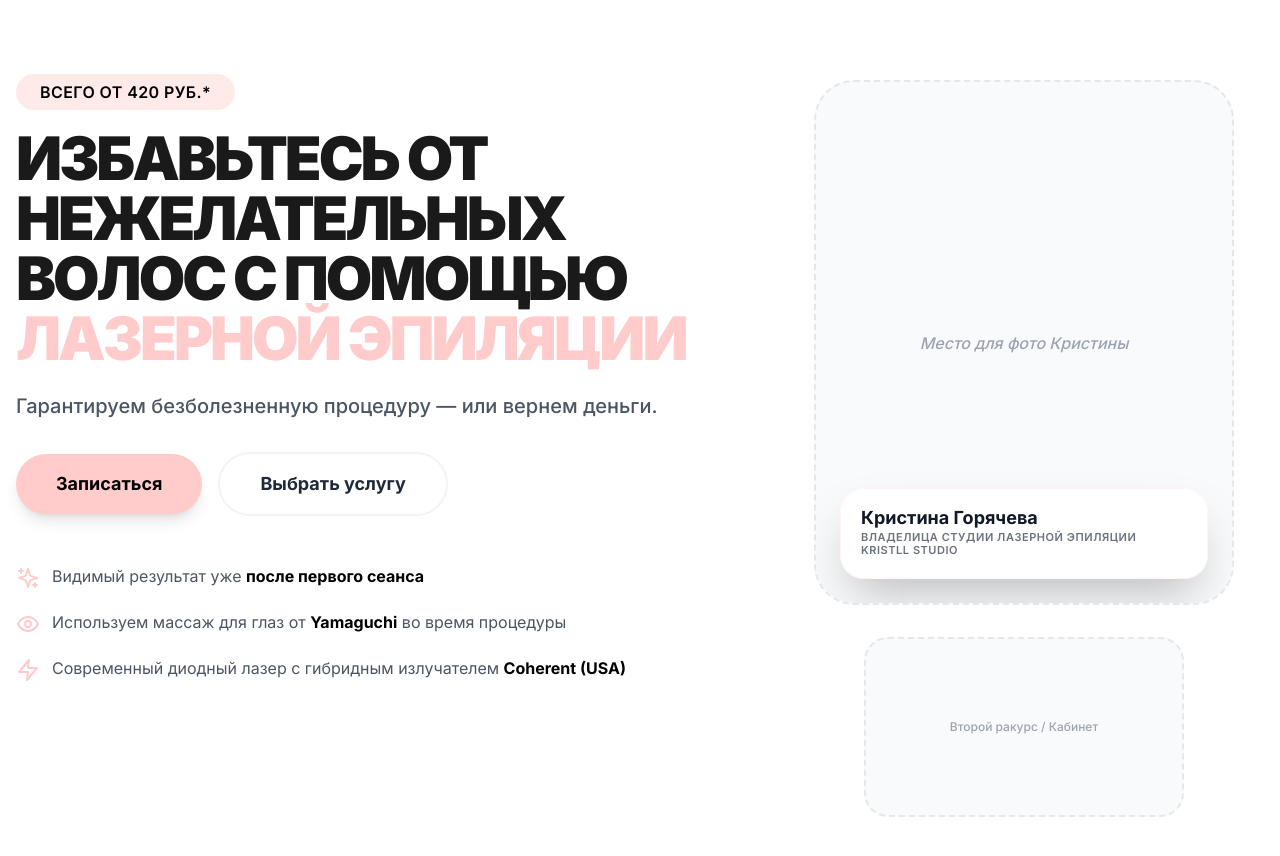
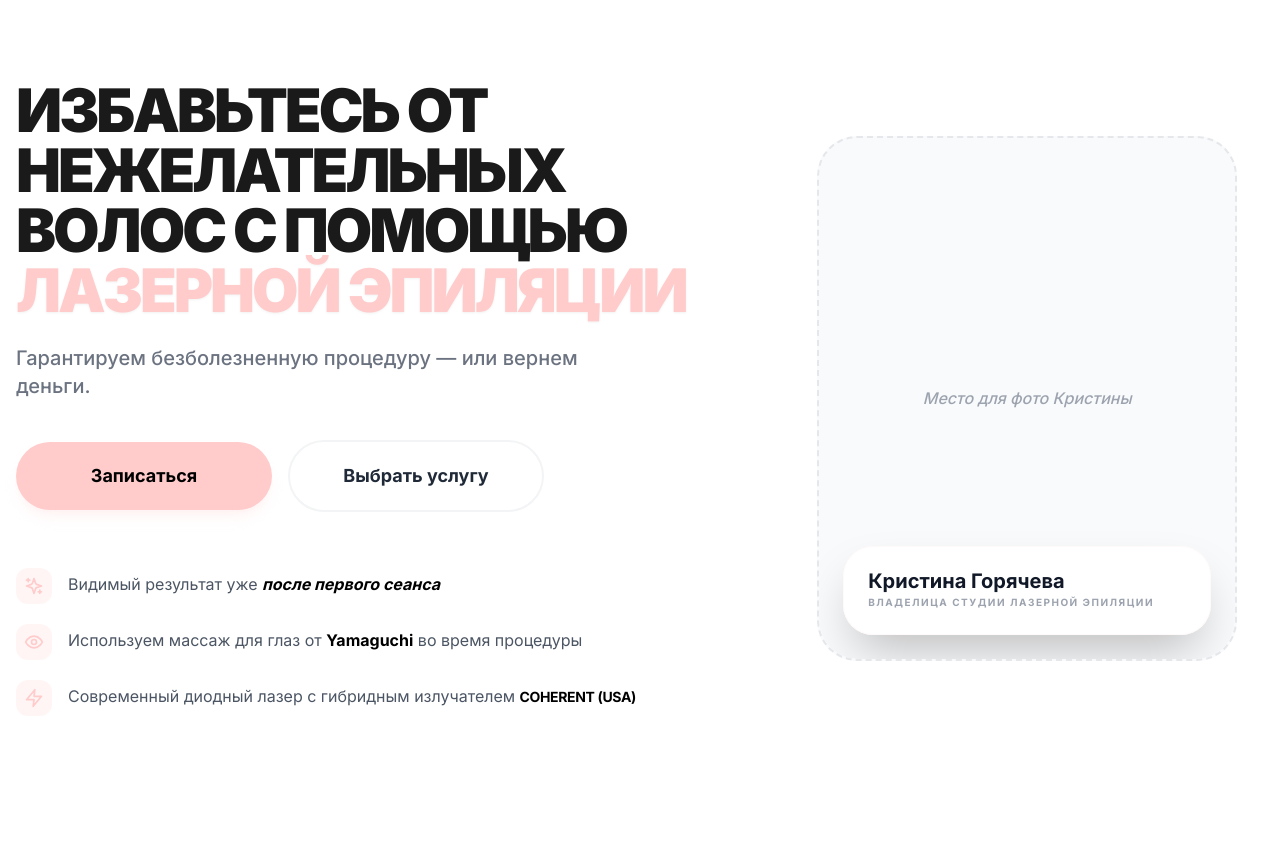
Before and after one commit to Mitrofanoff1/Kristll, a Next.js app: page / in a window 1280 px wide. Shown: the top 856 px of the page. Built offline with nearby package versions, Linux system fonts and the light colour scheme.

Commit message:
Update Hero.tsx

```diff
--- a/components/Hero.tsx
+++ b/components/Hero.tsx
@@ -3,90 +3,81 @@ import { Sparkles, Zap, Eye } from 'lucide-react';
 
 const Hero = () => {
   return (
-    <section className="relative overflow-hidden bg-white pt-6 pb-16 lg:pt-20 lg:pb-32">
-      {/* Мягкие декоративные круги на фоне */}
-      <div className="absolute top-0 right-0 -translate-y-1/2 translate-x-1/4 w-96 h-96 bg-accent/20 rounded-full blur-3xl -z-10"></div>
-      <div className="absolute bottom-0 left-0 translate-y-1/2 -translate-x-1/4 w-96 h-96 bg-accent/10 rounded-full blur-3xl -z-10"></div>
+    <section className="relative overflow-hidden bg-white pt-10 pb-16 lg:pt-20 lg:pb-32">
+      {/* Декоративные мягкие круги на фоне для объема */}
+      <div className="absolute top-0 right-0 -translate-y-1/2 translate-x-1/4 w-96 h-96 bg-accent/20 rounded-full blur-[100px] -z-10"></div>
+      <div className="absolute bottom-0 left-0 translate-y-1/2 -translate-x-1/4 w-96 h-96 bg-accent/15 rounded-full blur-[100px] -z-10"></div>
 
       <div className="container mx-auto px-4">
-        <div className="flex flex-col items-center text-center lg:text-left lg:flex-row lg:items-start lg:gap-12">
+        <div className="flex flex-col items-center text-center lg:text-left lg:flex-row lg:items-center lg:gap-16">
 
-          {/* КОНТЕНТНАЯ ЧАСТЬ */}
+          {/* ТЕКСТОВЫЙ БЛОК */}
           <div className="w-full lg:w-3/5 z-10">
 
-            {/* Прайс-бейдж */}
-            <div className="inline-block mb-6">
-              <span className="bg-accent/40 px-6 py-2 rounded-full text-sm md:text-base font-semibold text-black tracking-wide uppercase">
-                Всего от 420 руб.*
-              </span>
-            </div>
-
             {/* Главный заголовок */}
-            <h1 className="text-3xl md:text-5xl lg:text-6xl font-black leading-[1.1] mb-6 text-[#1a1a1a] uppercase tracking-tighter">
+            <h1 className="text-[2.6rem] leading-[1.05] md:text-5xl lg:text-6xl font-black mb-6 text-[#1a1a1a] uppercase tracking-tighter">
               Избавьтесь от нежелательных волос с помощью <br className="hidden md:block" />
-              <span className="text-accent">лазерной эпиляции</span>
+              <span className="text-accent drop-shadow-sm">лазерной эпиляции</span>
             </h1>
 
-            {/* Подзаголовок с гарантией */}
-            <p className="text-lg md:text-xl text-gray-600 mb-8 max-w-2xl mx-auto lg:mx-0 font-medium">
+            {/* Гарантия (Подзаголовок) */}
+            <p className="text-lg md:text-xl text-gray-500 mb-10 max-w-xl mx-auto lg:mx-0 font-medium leading-relaxed">
               Гарантируем безболезненную процедуру — или вернем деньги.
             </p>
 
-            {/* Кнопки в стиле скриншота 4 */}
-            <div className="flex flex-col sm:flex-row items-center justify-center lg:justify-start gap-4 mb-12">
-              <button className="w-full sm:w-auto bg-accent hover:bg-[#ffbaba] text-black text-lg font-bold py-4 px-10 rounded-full transition-all shadow-lg hover:shadow-accent/30 active:scale-95">
+            {/* Кнопки действия */}
+            <div className="flex flex-col sm:flex-row items-center justify-center lg:justify-start gap-4 mb-14">
+              <button className="w-full sm:w-64 bg-accent hover:bg-[#ffbaba] text-black text-lg font-bold py-5 px-8 rounded-full transition-all shadow-lg shadow-accent/20 active:scale-95">
                 Записаться
               </button>
-              <button className="w-full sm:w-auto bg-white border-2 border-gray-100 hover:border-accent text-gray-800 text-lg font-bold py-4 px-10 rounded-full transition-all active:scale-95">
+              <button className="w-full sm:w-64 bg-white border-2 border-gray-100 hover:border-accent text-gray-800 text-lg font-bold py-5 px-8 rounded-full transition-all active:scale-95">
                 Выбрать услугу
               </button>
             </div>
 
-            {/* Список из 3-х преимуществ */}
-            <div className="space-y-5 max-w-3xl mx-auto lg:mx-0">
-              <div className="flex items-start gap-3 justify-center lg:justify-start">
-                <Sparkles className="text-accent w-6 h-6 flex-shrink-0 mt-0.5" />
-                <p className="text-[15px] md:text-base text-gray-600 leading-tight">
-                  Видимый результат уже <span className="font-bold text-black">после первого сеанса</span>
+            {/* Список преимуществ */}
+            <div className="inline-flex flex-col gap-5 text-left max-w-md lg:max-w-none">
+              <div className="flex items-start gap-4 group">
+                <div className="bg-accent/20 p-2 rounded-xl">
+                  <Sparkles className="text-accent w-5 h-5 flex-shrink-0" />
+                </div>
+                <p className="text-[15px] md:text-base text-gray-600 leading-snug pt-1">
+                  Видимый результат уже <span className="font-bold text-black italic">после первого сеанса</span>
                 </p>
               </div>
 
-              <div className="flex items-start gap-3 justify-center lg:justify-start">
-                <Eye className="text-accent w-6 h-6 flex-shrink-0 mt-0.5" />
-                <p className="text-[15px] md:text-base text-gray-600 leading-tight">
+              <div className="flex items-start gap-4 group">
+                <div className="bg-accent/20 p-2 rounded-xl">
+                  <Eye className="text-accent w-5 h-5 flex-shrink-0" />
+                </div>
+                <p className="text-[15px] md:text-base text-gray-600 leading-snug pt-1">
                   Используем массаж для глаз от <span className="font-bold text-black">Yamaguchi</span> во время процедуры
                 </p>
               </div>
 
-              <div className="flex items-start gap-3 justify-center lg:justify-start">
-                <Zap className="text-accent w-6 h-6 flex-shrink-0 mt-0.5" />
-                <p className="text-[15px] md:text-base text-gray-600 leading-tight">
-                  Современный диодный лазер с гибридным излучателем <span className="font-bold text-black">Coherent (USA)</span>
+              <div className="flex items-start gap-4 group">
+                <div className="bg-accent/20 p-2 rounded-xl">
+                  <Zap className="text-accent w-5 h-5 flex-shrink-0" />
+                </div>
+                <p className="text-[15px] md:text-base text-gray-600 leading-snug pt-1">
+                  Современный диодный лазер с гибридным излучателем <span className="font-bold text-black uppercase tracking-tight text-sm">Coherent (USA)</span>
                 </p>
               </div>
             </div>
           </div>
 
-          {/* ПРАВАЯ ЧАСТЬ: МЕСТО ПОД ФОТО И БЕЙДЖ */}
-          <div className="w-full lg:w-2/5 mt-16 lg:mt-0 flex flex-col items-center">
-             {/* Главный слот под фото */}
-             <div className="relative w-full aspect-[4/5] max-w-[420px] bg-gray-50 border-2 border-dashed border-gray-200 rounded-[40px] flex items-center justify-center overflow-hidden">
-                <div className="text-center p-6">
-                    <p className="text-gray-400 font-medium italic">Место для фото Кристины</p>
-                </div>
+          {/* ПРАВАЯ ЧАСТЬ (ФОТО) */}
+          <div className="w-full lg:w-2/5 mt-16 lg:mt-0">
+             <div className="relative w-full aspect-[4/5] max-w-[420px] mx-auto bg-gray-50 border-2 border-dashed border-gray-200 rounded-[40px] flex items-center justify-center overflow-hidden">
+                <p className="text-gray-400 font-medium italic">Место для фото Кристины</p>
 
-                {/* Бейдж с именем владелицы */}
-                <div className="absolute bottom-6 left-6 right-6 bg-white/95 backdrop-blur-md p-5 rounded-3xl shadow-2xl border border-accent/20">
-                    <p className="text-lg font-bold text-gray-900 leading-none mb-1">Кристина Горячева</p>
-                    <p className="text-[11px] text-gray-500 uppercase font-semibold tracking-wider leading-tight">
-                      Владелица студии лазерной эпиляции <br/> Kristll Studio
+                {/* Бейдж Кристины */}
+                <div className="absolute bottom-6 left-6 right-6 bg-white/95 backdrop-blur-md p-6 rounded-[30px] shadow-2xl border border-accent/10">
+                    <p className="text-xl font-bold text-gray-900 mb-1 leading-none">Кристина Горячева</p>
+                    <p className="text-[10px] text-gray-400 font-bold uppercase tracking-[0.15em]">
+                      ВЛАДЕЛИЦА СТУДИИ ЛАЗЕРНОЙ ЭПИЛЯЦИИ
                     </p>
                 </div>
-             </div>
-
-             {/* Малый слот (например, для интерьера) */}
-             <div className="mt-8 w-full max-w-[320px] aspect-video bg-gray-50 border-2 border-dashed border-gray-200 rounded-3xl flex items-center justify-center">
-                <p className="text-xs text-gray-400 font-medium">Второй ракурс / Кабинет</p>
              </div>
           </div>
 
```
